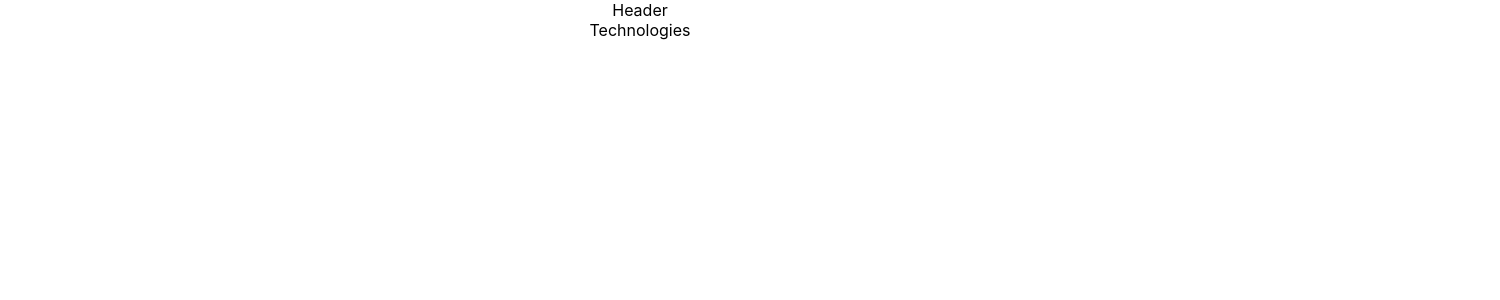
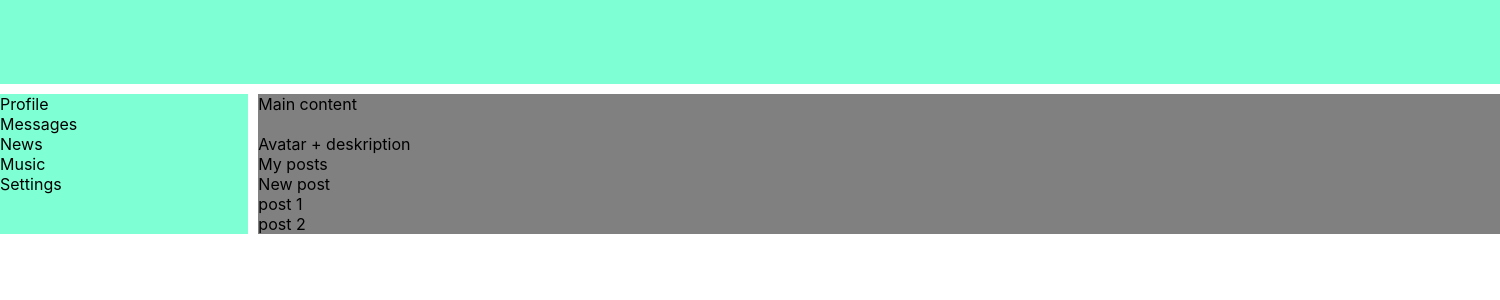
Before and after one commit to Maksimus39/samurai-way-main, a React (Create React App) app: page / in a window 1280 px wide. Shown: the top 300 px of the page, 1500 px wide, since content can reach past the window. Built offline with nearby package versions, Linux system fonts and the light colour scheme.

Commit message:
уроки react js (соц.сеть, шаг 1, вёрстка, grid)

```diff
--- a/src/App.css
+++ b/src/App.css
@@ -1,38 +1,40 @@
-.App {
-  text-align: center;
+.App-wrapper {
+    display: grid;
+
+    margin: 0 auto; /* выравнивание по центру*/
+    width: 1500px; /* это ширина странички*/
+
+    grid-template-areas:
+     "h h "
+      "n c ";
+    grid-template-rows: 84px 1fr;
+    grid-template-columns: 2fr 10fr;
+    grid-gap: 10px;
 }
 
-.App-logo {
-  height: 40vmin;
-  pointer-events: none;
+.header {
+    grid-area: h;
+    background-color: aquamarine;
+    padding: 5px;
 }
 
-@media (prefers-reduced-motion: no-preference) {
-  .App-logo {
-    animation: App-logo-spin infinite 20s linear;
-  }
+.header img {
+    width: 95px;
 }
 
-.App-header {
-  background-color: #282c34;
-  min-height: 100vh;
-  display: flex;
-  flex-direction: column;
-  align-items: center;
-  justify-content: center;
-  font-size: calc(10px + 2vmin);
-  color: white;
+.nav {
+    grid-area: n;
+    background-color: aquamarine;
 }
 
-.App-link {
-  color: #61dafb;
+.content {
+    grid-area: c;
+    background-color: gray;
+
+    width: 100%;
+    height: 100%;
 }
 
-@keyframes App-logo-spin {
-  from {
-    transform: rotate(0deg);
-  }
-  to {
-    transform: rotate(360deg);
-  }
+.content img {
+    width: 100%;
 }
--- a/src/App.tsx
+++ b/src/App.tsx
@@ -1,13 +1,41 @@
 import React from 'react';
 import './App.css';
-import {Header} from "./Header";
-import {Technologies} from "./Technologies";
 
 const App = () => {
     return (
-        <div className="App">
-            <Header/>
-            <Technologies/>
+        <div className="App-wrapper">
+            <header className="header">
+                <img
+                    src="https://avatars.mds.yandex.net/i?id=8b34ff8362b18d407a4e3286f5dc77a5f44497ad-9288635-images-thumbs&n=13"
+                    alt=""/>
+
+            </header>
+            <nav className="nav">
+                <div>Profile</div>
+                <div>Messages</div>
+                <div>News</div>
+                <div>Music</div>
+                <div>Settings</div>
+            </nav>
+            <div className="content">
+                Main content
+                <div>
+                    <img
+                        src="https://avatars.mds.yandex.net/i?id=d4925a3bd7ad9308b115cba36d3ad35a4fc8f460-10445007-images-thumbs&n=13"
+                        alt=""/>
+                </div>
+                <div>Avatar + deskription</div>
+                <div>
+                    My posts
+                    <div>
+                        New post
+                    </div>
+                    <div>
+                        <div>post 1</div>
+                        <div>post 2</div>
+                    </div>
+                </div>
+            </div>
         </div>
     );
 }
--- a/src/Header.tsx
+++ /dev/null
@@ -1,5 +0,0 @@
-import React from "react";
-
-export const Header = () => {
-    return <div>Header</div>
-}
--- a/src/Technologies.tsx
+++ /dev/null
@@ -1,5 +0,0 @@
-import React from "react";
-
-export const Technologies = () => {
-    return <div>Technologies</div>
-}
```
